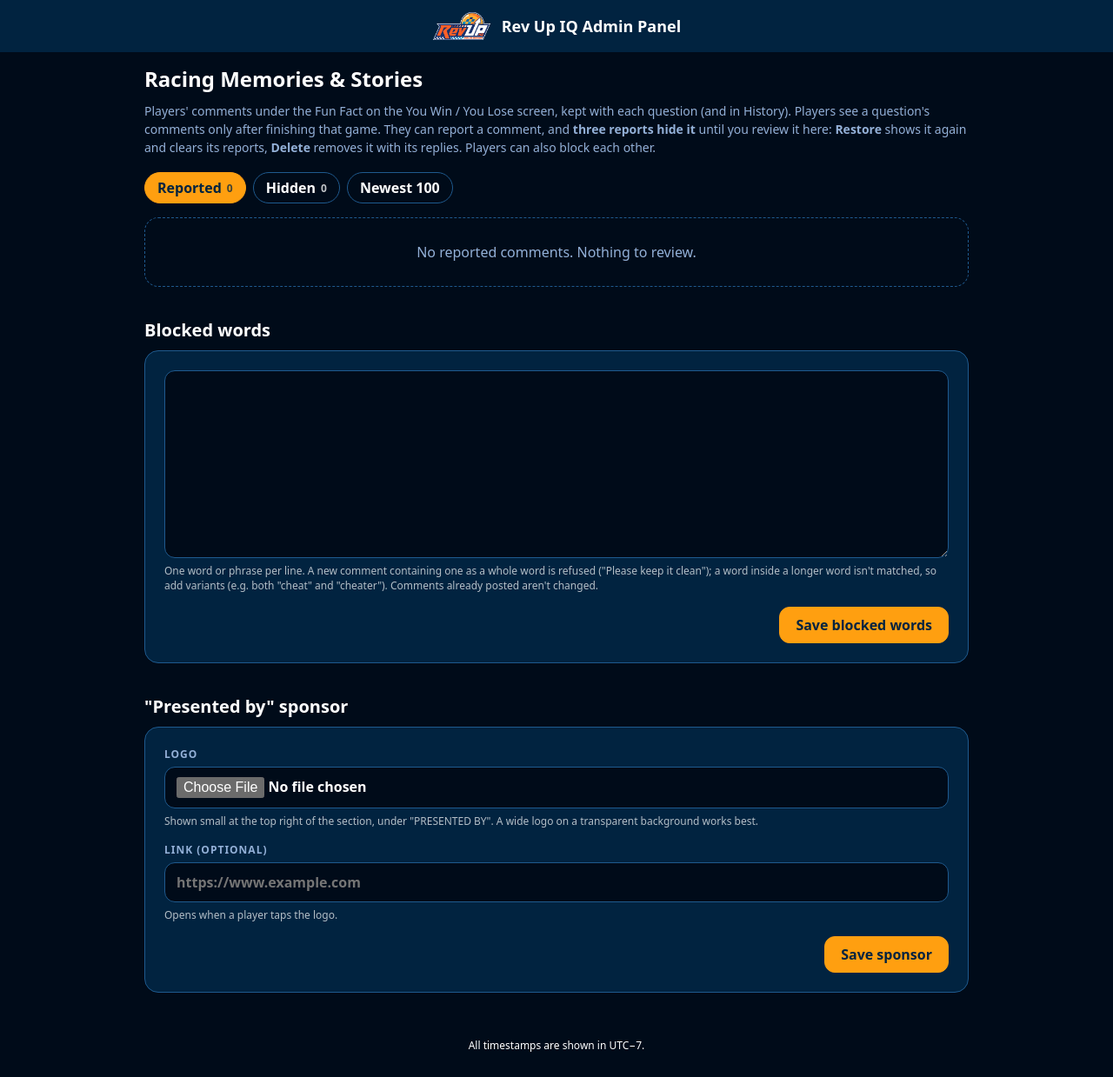
After one commit to revupiq/RevUpIQ, an ASP.NET Core app: template Views/Comments/Index.cshtml in a window 1280 px wide. The commit adds this page. Shown: the whole page at 87% size. Run offline with ASP.NET Core 8, Linux system fonts and the light colour scheme; the template is opened without the code that fills it, so the values that code supplies are empty; some libraries are stand-ins or nearby versions.

Commit message:
Racing Memories: comment moderation page
New "Racing Memories" section (and Admin Users permission) for players'
comments under the Fun Fact (app repo migration 202611200002):
- Reported, Hidden and Newest lists with the author, division, question and
  report reasons; Hide, Restore (clears its reports), Keep & clear reports,
  Delete (with replies).
- The blocked-words list that refuses new comments.
- The section's "Presented by" sponsor logo and link (app_settings).
- The dashboard card shows how many reported comments wait for review.

Co-Authored-By: Claude Opus 5.5 <noreply@anthropic.com>

```diff
--- a/Infrastructure/AdminAccess.cs
+++ b/Infrastructure/AdminAccess.cs
@@ -33,6 +33,7 @@ namespace RevUpIQ.Admin.Infrastructure
             new("app_settings", "App Settings", "Default cover and app settings", new[] { "DefaultCover" }),
             new("faqs", "FAQs", "The app's FAQ page", new[] { "Faqs" }),
             new("push", "Push Notifications", "The daily reminder texts", new[] { "PushMessages" }),
+            new("comments", "Racing Memories", "Players' comments under the Fun Fact: reports, hiding, blocked words, sponsor", new[] { "Comments" }),
         };
 
         // Open to every signed-in account
--- /dev/null
+++ b/Views/Comments/Index.cshtml
@@ -0,0 +1,173 @@
+@using RevUpIQ.Admin.Controllers
+@using RevUpIQ.Admin.Models.Comments
+@model CommentsIndexViewModel
+@{
+    ViewData["Title"] = "Racing Memories";
+}
+
+<link rel="stylesheet" href="~/css/faqs.css" asp-append-version="true" />
+
+<div class="faq-page">
+    <div class="faq-header">
+        <h2 class="faq-title">Racing Memories &amp; Stories</h2>
+    </div>
+
+    <p class="faq-intro">
+        Players' comments under the Fun Fact on the You Win / You Lose screen, kept with each question
+        (and in History). Players see a question's comments only after finishing that game. They can report
+        a comment, and <b>three reports hide it</b> until you review it here: <b>Restore</b> shows it again and
+        clears its reports, <b>Delete</b> removes it with its replies. Players can also block each other.
+    </p>
+
+    @if (TempData["Message"] is string flash)
+    {
+        <div class="faq-banner ok" role="status">@flash</div>
+    }
+    @if (TempData["Error"] is string flashError)
+    {
+        <div class="faq-banner error" role="alert">@flashError</div>
+    }
+    @if (Model.Error != null)
+    {
+        <div class="faq-banner error" role="alert">@Model.Error</div>
+    }
+
+    <nav class="faq-filters" aria-label="Show">
+        <a asp-action="Index" asp-route-filter="reported" class="faq-filter @(Model.Filter == "reported" ? "selected" : "")">
+            Reported <span class="faq-filter-count">@Model.ReportedCount</span>
+        </a>
+        <a asp-action="Index" asp-route-filter="hidden" class="faq-filter @(Model.Filter == "hidden" ? "selected" : "")">
+            Hidden <span class="faq-filter-count">@Model.HiddenCount</span>
+        </a>
+        <a asp-action="Index" asp-route-filter="all" class="faq-filter @(Model.Filter == "all" ? "selected" : "")">
+            Newest 100
+        </a>
+    </nav>
+
+    @if (Model.Rows.Count == 0 && Model.Error == null)
+    {
+        <div class="faq-empty">
+            @(Model.Filter switch
+            {
+                "reported" => "No reported comments. Nothing to review.",
+                "hidden" => "No hidden comments.",
+                _ => "No comments yet.",
+            })
+        </div>
+    }
+
+    <ol class="faq-list">
+        @foreach (var row in Model.Rows)
+        {
+            var c = row.Comment;
+            <li class="faq-card @(c.IsHidden ? "inactive" : "")">
+                <div class="faq-card-top">
+                    <span class="faq-chip faq-chip-category">@row.Game</span>
+                    @if (!string.IsNullOrEmpty(row.Division))
+                    {
+                        <span class="faq-chip faq-chip-category">@row.Division</span>
+                    }
+                    <span class="faq-chip @(c.IsHidden ? "inactive" : "active")">@(c.IsHidden ? "Hidden" : "Shown")</span>
+                    @if (c.ReportCount > 0)
+                    {
+                        <span class="faq-chip inactive">@c.ReportCount @(c.ReportCount == 1 ? "report" : "reports")</span>
+                    }
+                    @if (c.ParentId != null)
+                    {
+                        <span class="faq-chip faq-chip-category">Reply</span>
+                    }
+                </div>
+
+                <p class="faq-question">@row.Author</p>
+                <p class="faq-answer">@c.Body</p>
+                <p class="faq-hint">
+                    On @(row.GameDate?.ToString("MMM d, yyyy") ?? "?"): @row.Question
+                    · @c.LikeCount @(c.LikeCount == 1 ? "like" : "likes")
+                    @if (c.ParentId == null)
+                    {
+                        <span>· @c.ReplyCount @(c.ReplyCount == 1 ? "reply" : "replies")</span>
+                    }
+                </p>
+                @if (row.Reasons.Count > 0)
+                {
+                    <p class="faq-hint">Reported as: @string.Join(" · ", row.Reasons)</p>
+                }
+
+                <div class="faq-actions">
+                    <form asp-action="SetHidden" method="post">
+                        <input type="hidden" name="id" value="@c.Id" />
+                        <input type="hidden" name="hidden" value="@(c.IsHidden ? "false" : "true")" />
+                        <input type="hidden" name="filter" value="@Model.Filter" />
+                        <button type="submit" class="faq-btn">@(c.IsHidden ? "Restore" : "Hide")</button>
+                    </form>
+                    @if (!c.IsHidden && c.ReportCount > 0)
+                    {
+                        <form asp-action="SetHidden" method="post">
+                            <input type="hidden" name="id" value="@c.Id" />
+                            <input type="hidden" name="hidden" value="false" />
+                            <input type="hidden" name="filter" value="@Model.Filter" />
+                            <button type="submit" class="faq-btn">Keep &amp; clear reports</button>
+                        </form>
+                    }
+                    <form asp-action="Delete" method="post"
+                          onsubmit="return confirm('Delete this comment@(c.ReplyCount > 0 && c.ParentId == null ? " and its replies" : "")? This cannot be undone.');">
+                        <input type="hidden" name="id" value="@c.Id" />
+                        <input type="hidden" name="filter" value="@Model.Filter" />
+                        <button type="submit" class="faq-btn faq-btn-danger">Delete</button>
+                    </form>
+                    <span class="faq-updated">Posted @DisplayTime.Format(c.CreatedAt)</span>
+                </div>
+            </li>
+        }
+    </ol>
+
+    <div class="faq-header" style="margin-top:36px;">
+        <h3 class="faq-title" style="font-size:20px;">Blocked words</h3>
+    </div>
+    <form asp-action="SaveBlockedWords" method="post" class="faq-form">
+        <input type="hidden" name="filter" value="@Model.Filter" />
+        <div class="faq-field">
+            <textarea name="words" class="faq-input faq-textarea" rows="8">@Model.BlockedWords</textarea>
+            <span class="faq-hint">
+                One word or phrase per line. A new comment containing one as a whole word is refused
+                ("Please keep it clean"); a word inside a longer word isn't matched, so add variants
+                (e.g. both "cheat" and "cheater"). Comments already posted aren't changed.
+            </span>
+        </div>
+        <div class="faq-footer">
+            <button type="submit" class="faq-btn faq-btn-primary">Save blocked words</button>
+        </div>
+    </form>
+
+    <div class="faq-header" style="margin-top:36px;">
+        <h3 class="faq-title" style="font-size:20px;">"Presented by" sponsor</h3>
+    </div>
+    <form asp-action="SaveSponsor" method="post" enctype="multipart/form-data" class="faq-form">
+        <input type="hidden" name="filter" value="@Model.Filter" />
+        @if (Model.SponsorLogoUrl != null)
+        {
+            <div class="faq-field">
+                <span class="faq-label">Current logo</span>
+                <img src="@Model.SponsorLogoUrl" alt="Sponsor logo" style="max-height:60px; max-width:220px; background:#000b19; padding:6px; border-radius:8px;" />
+            </div>
+        }
+        <div class="faq-field">
+            <label class="faq-label" for="sponsorLogo">@(Model.SponsorLogoUrl == null ? "Logo" : "New logo (optional)")</label>
+            <input id="sponsorLogo" type="file" name="logo" accept="image/png,image/jpeg,image/webp" class="faq-input" />
+            <span class="faq-hint">Shown small at the top right of the section, under "PRESENTED BY". A wide logo on a transparent background works best.</span>
+        </div>
+        <div class="faq-field">
+            <label class="faq-label" for="sponsorLink">Link (optional)</label>
+            <input id="sponsorLink" type="url" name="linkUrl" value="@Model.SponsorLinkUrl" class="faq-input" placeholder="https://www.example.com" />
+            <span class="faq-hint">Opens when a player taps the logo.</span>
+        </div>
+        <div class="faq-footer">
+            @if (Model.SponsorLogoUrl != null)
+            {
+                <button type="submit" name="remove" value="true" class="faq-btn faq-btn-danger"
+                        onclick="return confirm('Remove the sponsor from the section?');">Remove sponsor</button>
+            }
+            <button type="submit" class="faq-btn faq-btn-primary">Save sponsor</button>
+        </div>
+    </form>
+</div>
```
Also changed, not shown: Controllers/CommentsController.cs (added, +268 -0 lines), Controllers/HomeController.cs (+18 -1 lines), Models/Comments/CommentModels.cs (added, +104 -0 lines), Views/Exrta/_index.cshtml (+18 -3 lines).
